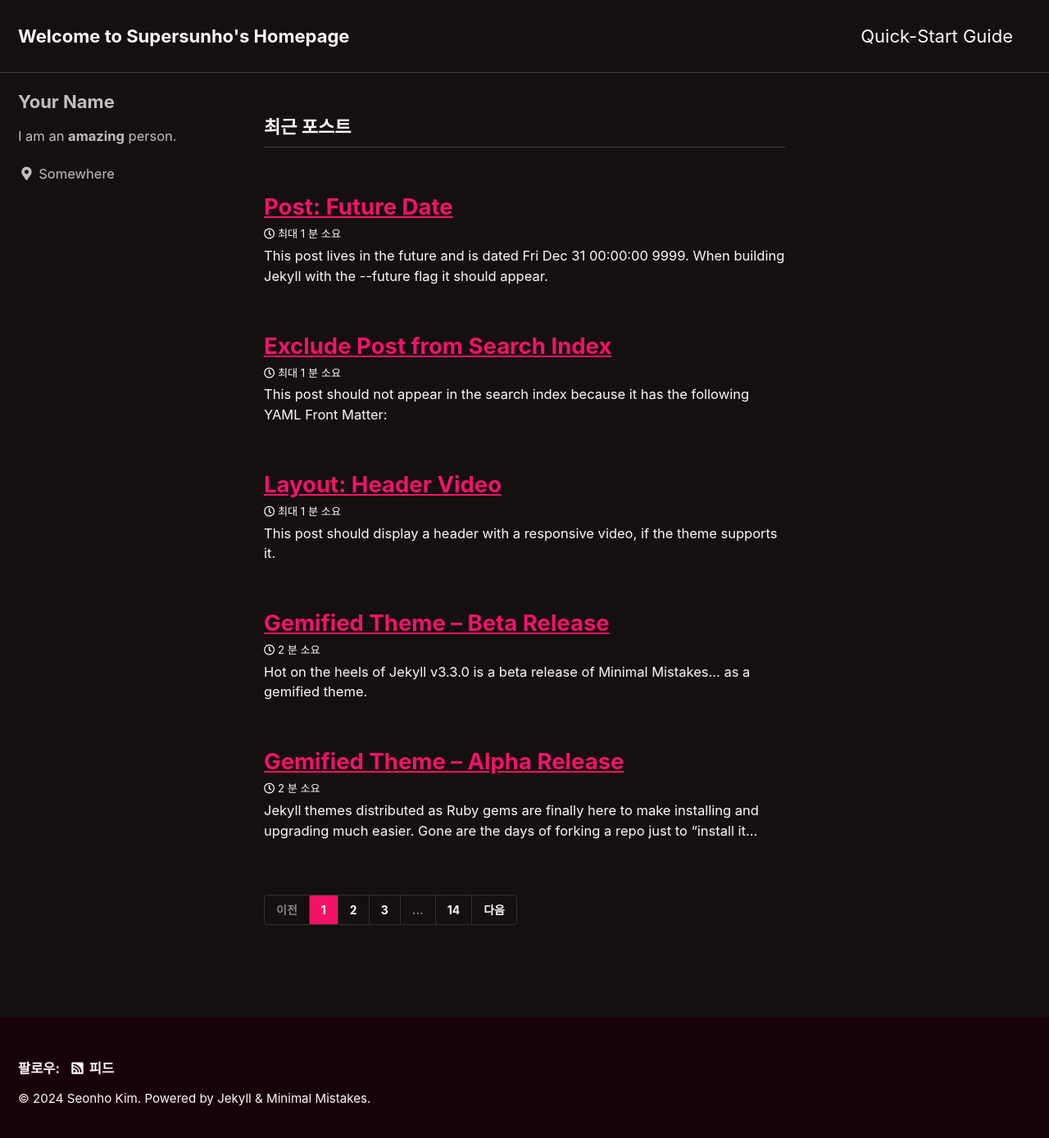
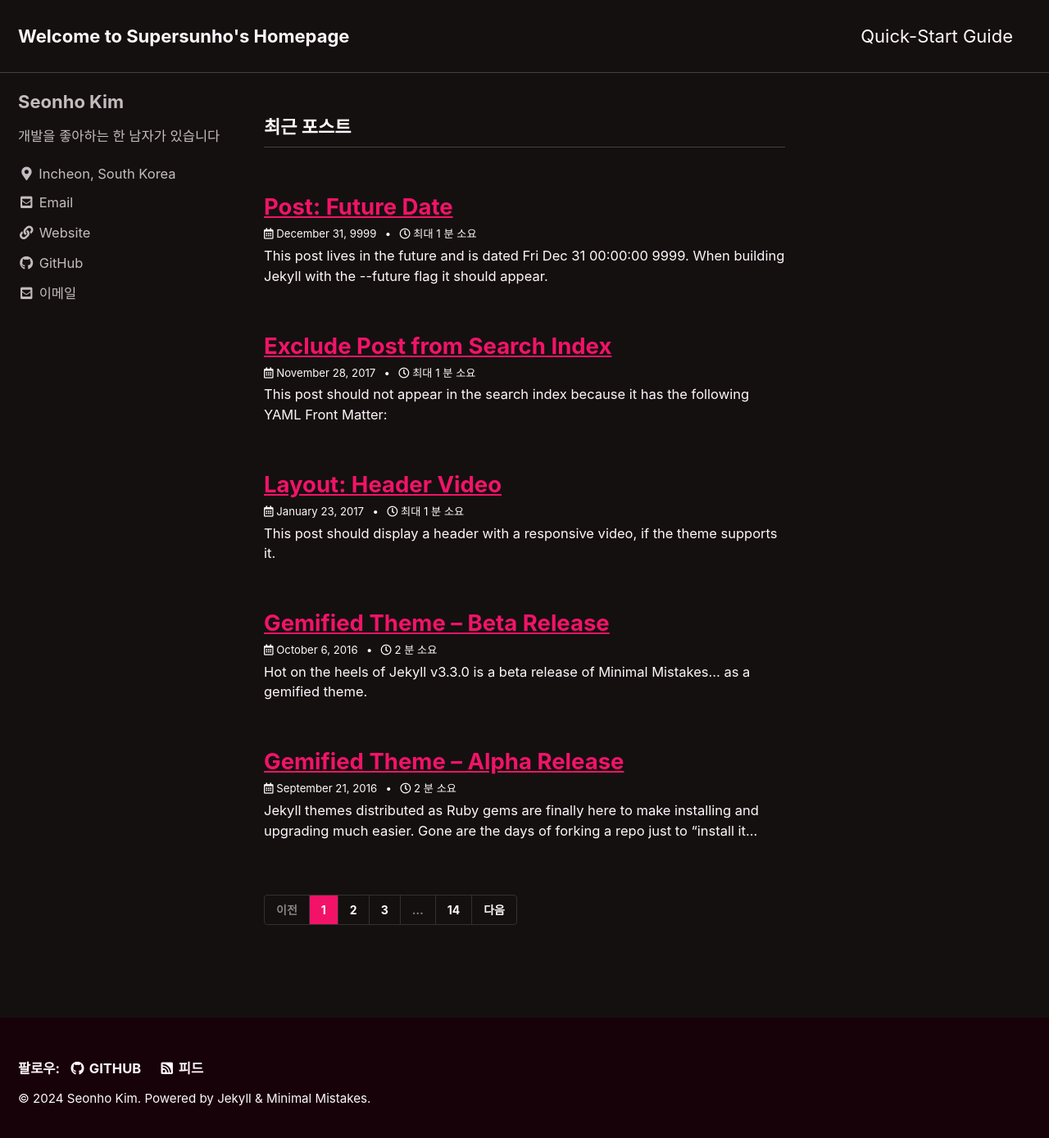
Before and after one commit to supersunho/supersunho.github.io, a Jekyll site: the page built from index.html, in a window 1280 px wide and 1397 px high. Shown: the top 1389 px of the window at 82% size. Built offline with Jekyll 4.4.1, drawn with Linux system fonts in a browser that asks for light colours; cached includes are drawn as plain includes; the list of posts is cut into pages by our own code.

Commit message:
_config.yml 업데이트

```diff
--- a/_config.yml
+++ b/_config.yml
@@ -20,14 +20,16 @@ title: "Welcome to Supersunho's Homepage"
 title_separator: "-"
 subtitle: # site tagline that appears below site title in masthead
 name: "Seonho Kim"
-description: "An amazing website."
+description: "적다보면 쌓여가는 개발지식"
 url: "https://supersunho.github.io" # the base hostname & protocol for your site e.g. "https://mmistakes.github.io"
 baseurl: "" # the subpath of your site, e.g. "/blog"
 repository: "supersunho/supersunho.github.io" # GitHub username/repo-name e.g. "mmistakes/minimal-mistakes"
 teaser: # path of fallback teaser image, e.g. "/assets/images/500x300.png"
 logo: # path of logo image to display in the masthead, e.g. "/assets/images/88x88.png"
 masthead_title: # overrides the website title displayed in the masthead, use " " for no title
-# breadcrumbs            : false # true, false (default)
+breadcrumbs: true # true, false (default)
+breadcrumb_home_label: "Home"
+breadcrumb_separator: "/"
 words_per_minute: 200
 comments:
     provider: # false (default), "disqus", "discourse", "facebook", "staticman", "staticman_v2", "utterances", "giscus", "custom"
@@ -103,52 +105,52 @@ analytics:
 
 # Site Author
 author:
-    name: "Your Name"
+    name: "Seonho Kim"
     avatar: # path of avatar image, e.g. "/assets/images/bio-photo.jpg"
-    bio: "I am an **amazing** person."
-    location: "Somewhere"
-    email:
+    bio: "개발을 좋아하는 한 남자가 있습니다"
+    location: "Incheon, South Korea"
+    email: "supersunho@gmail.com"
     links:
         - label: "Email"
           icon: "fas fa-fw fa-envelope-square"
-          # url: "mailto:your.name@email.com"
+          url: "mailto:supersunho@gmail.com"
         - label: "Website"
           icon: "fas fa-fw fa-link"
-          # url: "https://your-website.com"
-        - label: "Twitter"
-          icon: "fab fa-fw fa-twitter-square"
-          # url: "https://twitter.com/"
-        - label: "Facebook"
-          icon: "fab fa-fw fa-facebook-square"
-          # url: "https://facebook.com/"
+          url: "https://poki.tistory.com"
+        # - label: "Twitter"
+        #   icon: "fab fa-fw fa-twitter-square"
+        #   url: "https://twitter.com/"
+        # - label: "Facebook"
+        #   icon: "fab fa-fw fa-facebook-square"
+        #   url: "https://facebook.com/"
         - label: "GitHub"
           icon: "fab fa-fw fa-github"
-          # url: "https://github.com/"
-        - label: "Instagram"
-          icon: "fab fa-fw fa-instagram"
-          # url: "https://instagram.com/"
+          url: "https://github.com/supersunho"
+        # - label: "Instagram"
+        #   icon: "fab fa-fw fa-instagram"
+        #   url: "https://instagram.com/"
 
 # Site Footer
 footer:
     links:
-        - label: "Twitter"
-          icon: "fab fa-fw fa-twitter-square"
-          # url:
-        - label: "Facebook"
-          icon: "fab fa-fw fa-facebook-square"
-          # url:
+        # - label: "Twitter"
+        #   icon: "fab fa-fw fa-twitter-square"
+        #   url:
+        # - label: "Facebook"
+        #   icon: "fab fa-fw fa-facebook-square"
+        #   url:
         - label: "GitHub"
           icon: "fab fa-fw fa-github"
-          # url:
-        - label: "GitLab"
-          icon: "fab fa-fw fa-gitlab"
-          # url:
-        - label: "Bitbucket"
-          icon: "fab fa-fw fa-bitbucket"
-          # url:
-        - label: "Instagram"
-          icon: "fab fa-fw fa-instagram"
-          # url:
+          url: "https://github.com/supersunho"
+        # - label: "GitLab"
+        #   icon: "fab fa-fw fa-gitlab"
+        #   url:
+        # - label: "Bitbucket"
+        #   icon: "fab fa-fw fa-bitbucket"
+        #   url:
+        # - label: "Instagram"
+        #   icon: "fab fa-fw fa-instagram"
+        #   url:
 
 # Reading Files
 include:
@@ -280,3 +282,5 @@ defaults:
           comments: # true
           share: true
           related: true
+          show_date: true
+          date_format: "%Y-%m-%d"
```
Also changed, not shown: _data/authors.yml (added, +11 -0 lines).
